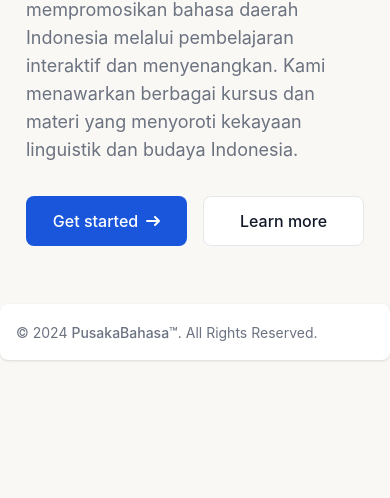
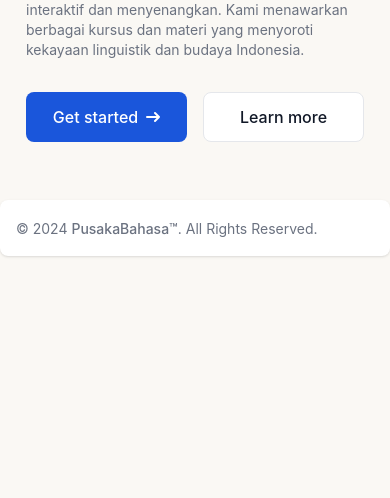
Before and after one commit to Pusaka-Bahasa/pusaka-bahasa, an Astro site: page / in a window 390 px wide. Shown: the part 346-844 px from the top of the page. Built offline with nearby package versions, Linux system fonts and the light colour scheme; Astro itself is replaced by a stand-in of ours.

Commit message:
fix: text size

```diff
--- a/src/pages/index.astro
+++ b/src/pages/index.astro
@@ -8,7 +8,7 @@ import Layout from '../layouts/Layout.astro';
             <h1 class="mb-4 tracking-wide text-4xl font-extrabold leading-none text-gray-900 md:text-5xl lg:text-6xl dark:text-white font-serif">
                 Menjaga Bahasa, Menguatkan Identitas Nasional
             </h1>
-                <p class="mb-8 text-lg font-normal text-gray-500 lg:text-xl dark:text-gray-400">
+                <p class="mb-8 text-sm font-normal text-gray-500 lg:text-xl dark:text-gray-400">
                     <span class="font-bo">PusakaBahasa</span> adalah platform inovatif yang bertujuan untuk melestarikan dan mempromosikan bahasa daerah Indonesia melalui pembelajaran interaktif dan menyenangkan. Kami menawarkan berbagai kursus dan materi yang menyoroti kekayaan linguistik dan budaya Indonesia.
                 </p>
             <div class="lg:flex lg:flex-col grid grid-cols-2 gap-4 justify-center">
```
